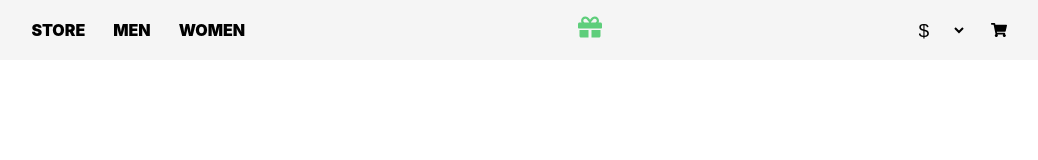
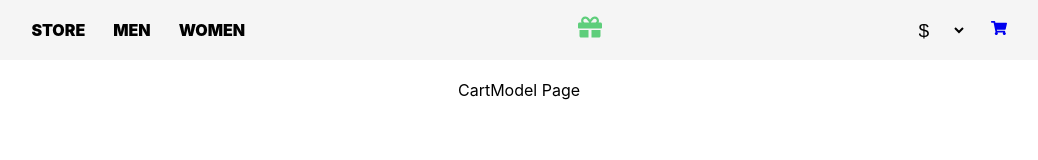
Before and after one commit to Profsain/scandi-store, a React (Create React App) app: page /cart in a window 1280 px wide. Shown: the top 160 px of the page, without its empty margins (121-1159 px from the left). Built offline with nearby package versions, Linux system fonts and the light colour scheme.

Commit message:
Added Link to Cart

```diff
--- a/src/App.js
+++ b/src/App.js
@@ -1,10 +1,11 @@
-import React, { Component } from 'react'
-import { Routes, Route } from 'react-router-dom'
+import React, { Component } from 'react';
+import { Routes, Route } from 'react-router-dom';
 import ProductsList from './components/products/ProductsList';
 import MenCategory from './components/men/MenCategory';
 import WomenCategory from './components/women/WomenCategory';
 import NavBar from './components/navigation/NavBar';
 import ProductDetails from './components/productDetails/ProductDetails';
+import CartModel from './components/cart/CartModel';
 import './App.css';
 
 
@@ -22,6 +23,7 @@ class App extends Component {
           <Route path='/men' element={<MenCategory />} />
           <Route path='/women' element={<WomenCategory />} />
           <Route path='/product/:id' element={<ProductDetails />} />
+          <Route path='/cart' element={<CartModel />} />
         </Routes>
       </div>
     );
--- /dev/null
+++ b/src/components/cart/CartModel.js
@@ -0,0 +1,9 @@
+import React, { Component } from 'react'
+
+export default class CartModel extends Component {
+  render() {
+    return (
+      <div>CartModel Page</div>
+    )
+  }
+}
--- a/src/components/navigation/NavBar.js
+++ b/src/components/navigation/NavBar.js
@@ -27,7 +27,7 @@ export default class NavBar extends Component {
               <option value='RYB'>₽</option>
             </select>
           </div>
-          <FaShoppingCart />
+          <NavLink to='/cart'><FaShoppingCart /></NavLink>
         </div>
       </div>
     )
```
